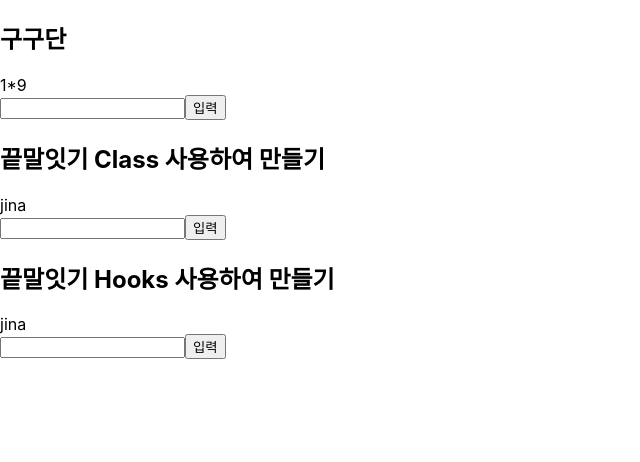
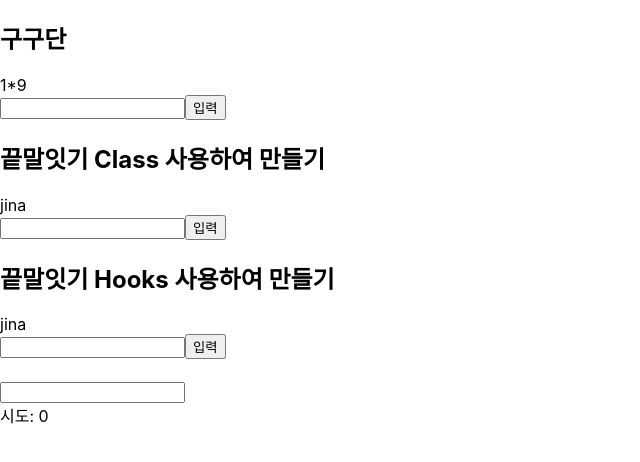
Before and after one commit to devSujinKim/react-webgame, a React (Create React App) app: page / in a window 1280 px wide. Shown: the top 462 px of the page, without its empty margins (0-640 px from the left). Built offline with nearby package versions, Linux system fonts and the light colour scheme.

Commit message:
숫자야구 Class로 만들기 추가

```diff
--- a/src/App.js
+++ b/src/App.js
@@ -2,6 +2,7 @@ import './App.css';
 import Gugudan from './component/Gugudan';
 import WordRelayClass from './component/WordRelayClass';
 import WordRelayHooks from './component/WordRelayHooks';
+import NumberBaseball from './NumberBaseball/NumberBaseball';
 
 function App() {
   return (
@@ -9,6 +10,7 @@ function App() {
       <Gugudan />
       <WordRelayClass />
       <WordRelayHooks />
+      <NumberBaseball />
     </>
   );
 }
--- /dev/null
+++ b/src/NumberBaseball/NumberBaseball.js
@@ -0,0 +1,151 @@
+import React, {
+  Component,
+  createRef
+} from 'react';
+import Try from './Try';
+
+function getNumbers() {
+  // 숫자 네 개를 겹치지 않고 랜덤하게 뽑는 함수
+  const candidate = [1, 2, 3, 4, 5, 6, 7, 8, 9];
+  const array = [];
+  for (let i = 0; i < 4; i += 1) {
+    const chosen = candidate.splice(Math.floor(Math.random() * (9 - i)), 1)[0];
+    array.push(chosen);
+  }
+  return array;
+}
+
+class NumberBaseball extends Component {
+  state = {
+    result: '',
+    value: '',
+    answer: getNumbers(), // ex: [1,3,5,7]
+    tries: [], // push 쓰면 안됨
+  };
+
+  onSubmitForm = (e) => {
+    const {
+      value,
+      tries,
+      answer
+    } = this.state;
+    e.preventDefault();
+    if (value === answer.join('')) {
+      this.setState((prevState) => {
+        return {
+          result: '홈런!',
+          tries: [...prevState.tries, {
+            try: value,
+            result: '홈런!'
+          }],
+        };
+      });
+      alert('게임을 다시 시작합니다!');
+      this.setState({
+        value: '',
+        answer: getNumbers(),
+        tries: [],
+      });
+      this.inputRef.current.focus();
+    } else {
+      // 답 틀렸으면
+      const answerArray = value.split('').map((v) => parseInt(v));
+      let strike = 0;
+      let ball = 0;
+      if (tries.length >= 9) {
+        // 10번 이상 틀렸을 때
+        this.setState({
+          result: `10번 넘게 틀려서 실패! 답은 ${answer.join(',')}였습니다!`,
+        });
+        alert('게임을 다시 시작합니다!');
+        this.setState({
+          value: '',
+          answer: getNumbers(),
+          tries: [],
+        });
+        this.inputRef.current.focus();
+      } else {
+        for (let i = 0; i < 4; i += 1) {
+          if (answerArray[i] === answer[i]) {
+            strike += 1;
+          } else if (answer.includes(answerArray[i])) {
+            ball += 1;
+          }
+        }
+        this.setState((prevState) => {
+          return {
+            tries: [
+              ...prevState.tries,
+              {
+                try: value,
+                result: `${strike} 스트라이크, ${ball} 볼입니다`
+              },
+            ],
+            value: '',
+          };
+        });
+        this.inputRef.current.focus();
+      }
+    }
+  };
+
+  onChangeInput = (e) => {
+    console.log(this.state.answer);
+    this.setState({
+      value: e.target.value,
+    });
+  };
+
+  inputRef = createRef(); // this.inputRef
+
+  render() {
+    const {
+      result,
+      value,
+      tries
+    } = this.state;
+    return ( <
+      >
+      <
+      h1 > {
+        result
+      } < /h1> <
+      form onSubmit = {
+        this.onSubmitForm
+      } >
+      <
+      input ref = {
+        this.inputRef
+      }
+      maxLength = {
+        4
+      }
+      value = {
+        value
+      }
+      onChange = {
+        this.onChangeInput
+      }
+      /> <
+      /form> <
+      div > 시도: {
+        tries.length
+      } < /div> <
+      ul > {
+        tries.map((v, i) => {
+          return <Try key = {
+            `${i + 1}차 시도 :`
+          }
+          tryInfo = {
+            v
+          }
+          />;
+        })
+      } <
+      /ul> <
+      />
+    );
+  }
+}
+
+export default NumberBaseball;
--- /dev/null
+++ b/src/NumberBaseball/Try.js
@@ -0,0 +1,15 @@
+import React, { Component } from 'react';
+
+class Try extends Component {
+  render() {
+    const { tryInfo } = this.props;
+    return (
+      <li>
+        <div>{tryInfo.try}</div>
+        <div>{tryInfo.result}</div>
+      </li>
+    );
+  }
+}
+
+export default Try;
```
